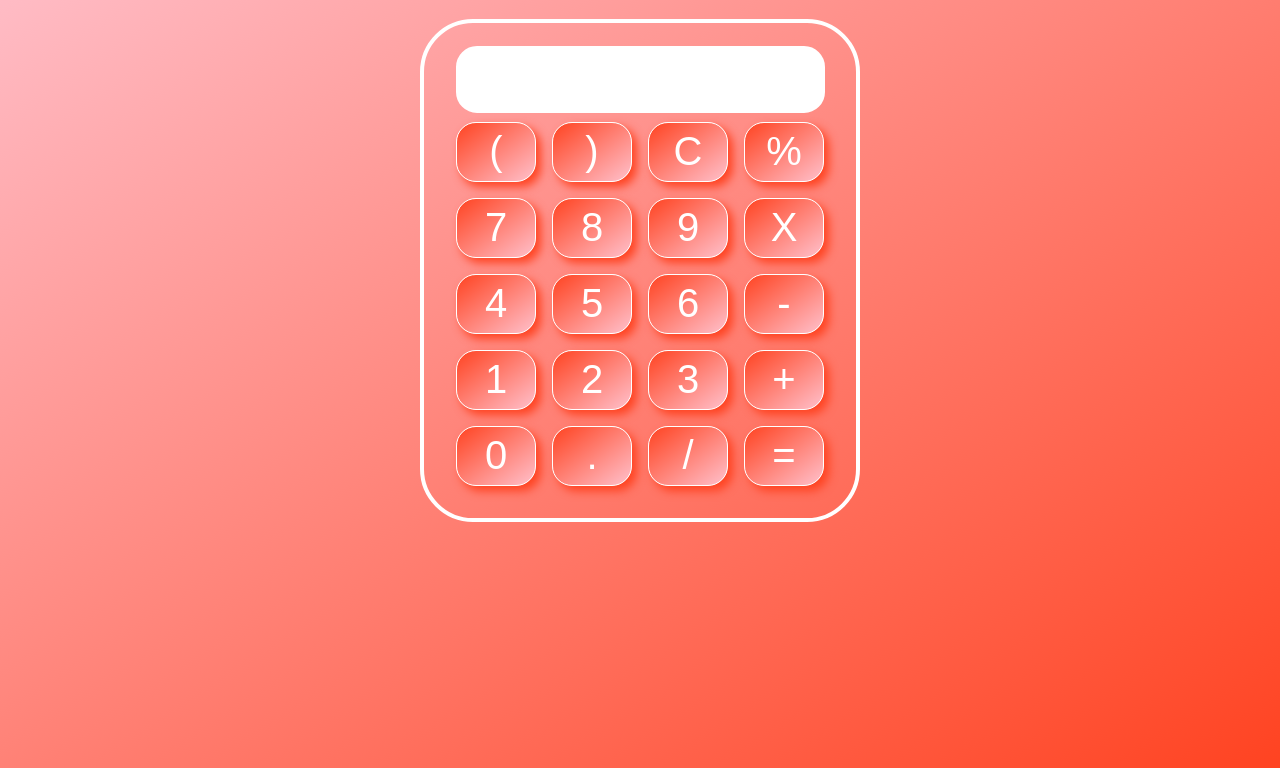
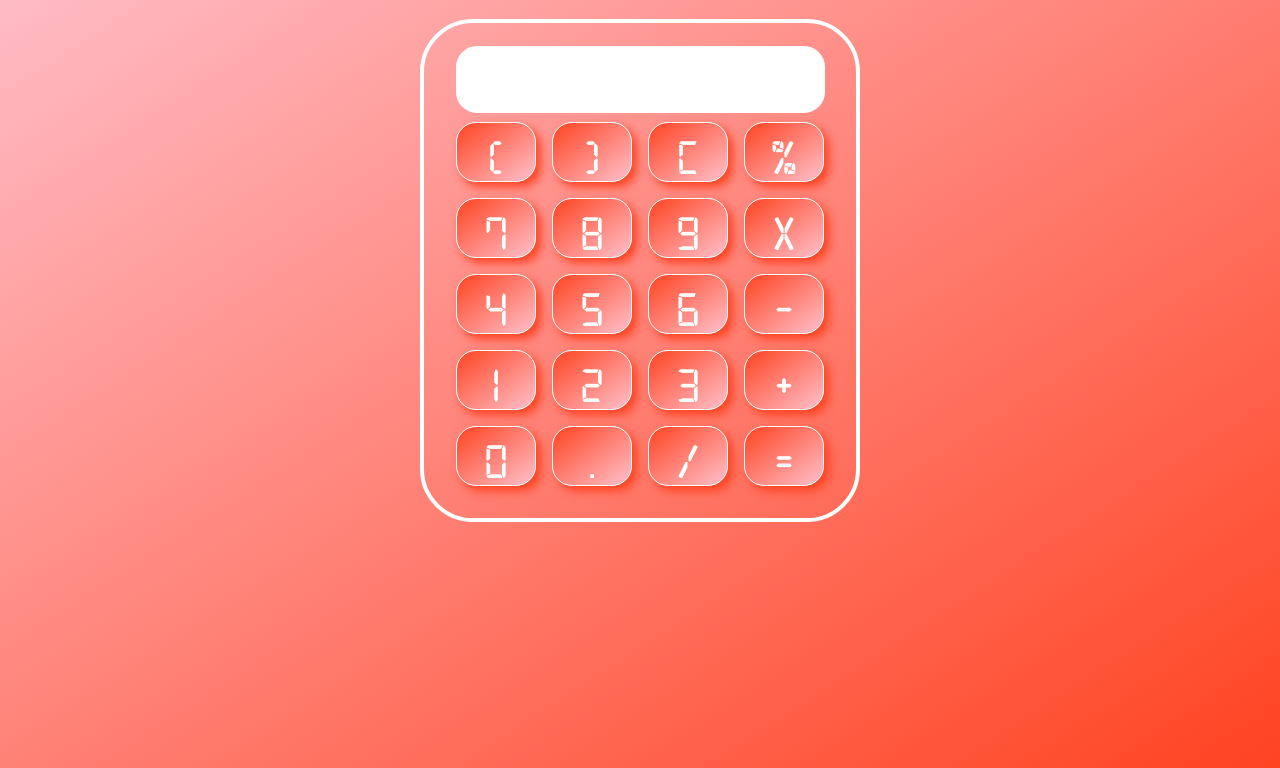
Before and after one commit to iamrahulpatel/js_calculator, a plain HTML site: page index.html in a window 1280 px wide. Shown: the part 61-829 px from the top of the page. Drawn offline with Linux system fonts and the light colour scheme.

Commit message:
font added

```diff
--- a/css/style.css
+++ b/css/style.css
@@ -1,73 +1,87 @@
-body{
-    background-image: linear-gradient(to bottom right, pink , #ff4321);
+@font-face {
+    font-family: digital;
+    src: url(../font/digital.ttf);
+}
+
+button,
+input {
+    font-family: digital;
+}
+
+body {
+    background-image: linear-gradient(to bottom right, pink, #ff4321);
     background-repeat: no-repeat;
     height: 100vh;
 }
-.container{
+
+.container {
     text-align: center;
 }
-table{
+
+table {
     margin: auto;
 }
-input{
+
+input {
     border-radius: 21px;
     border: 5px solid #fff;
-    font-size: 34px;
+    font-size: 45px;
     height: 55px;
     width: 355px;
 }
-button{
+
+button {
     color: #fff;
-    font-size: 40px;
+    font-size: 50px;
     width: 80px;
     height: 60px;
     margin: 6px;
     border: 1px solid #fff;
     box-shadow: 5px 5px 10px #ff4321;
     border-radius: 20px;
-    background-image: linear-gradient(to bottom right, #ff4321 , pink);
+    background-image: linear-gradient(to bottom right, #ff4321, pink);
+}
 
-}
-button:hover{
+button:hover {
     box-shadow: 5px 5px 5px pink;
 }
 
-.calculator{
+.calculator {
     border: 4px solid #fff;
     /* background-color: #ff99f7; */
     padding: 23px;
     border-radius: 53px;
     display: inline-block;
 }
-div h1{
+
+div h1 {
     color: white;
 }
-@media (max-width:370px){
-    input{
+
+@media (max-width:370px) {
+    input {
         border-radius: 10px;
         border: 3px solid #fff;
         font-size: 25px;
         height: 35px;
         width: 230px;
     }
-    button{
+    button {
         color: #fff;
-        font-size: 25px;
+        font-size: 30px;
         width: 45px;
         height: 30px;
         margin: 3px;
         border: 1px solid #fff;
         box-shadow: 5px 5px 10px #ff4321;
         border-radius: 8px;
-        background-image: linear-gradient(to bottom right, #ff4321 , pink);
-
+        background-image: linear-gradient(to bottom right, #ff4321, pink);
     }
-    button:hover{
+    button:hover {
         box-shadow: 5px 5px 5px pink;
-        background-image: linear-gradient(to bottom right,  pink, #ff4321);
+        background-image: linear-gradient(to bottom right, pink, #ff4321);
     }
-
-    .calculator{
+    .calculator {
         border: 2px solid #fff;
         /* background-color: #ff99f7; */
         padding: 18px;
```
Also changed, not shown: font/digital.ttf (added).
